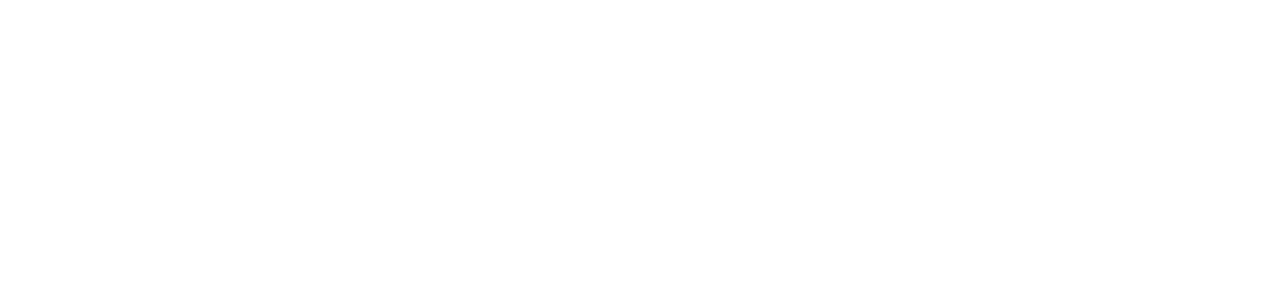
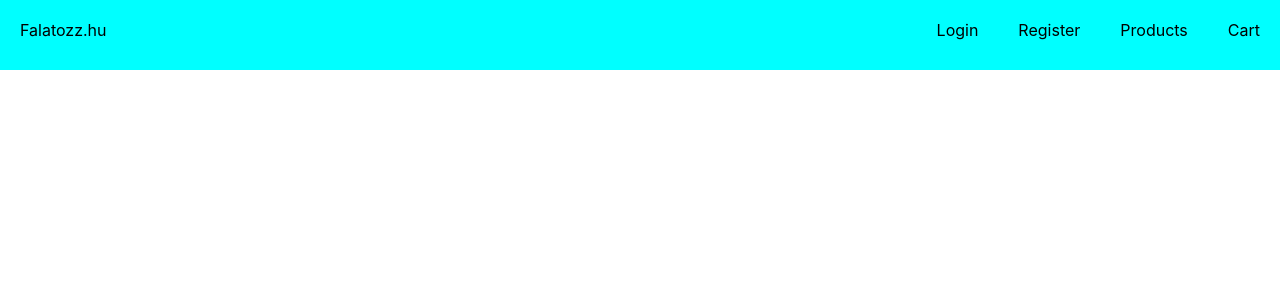
Before and after one commit to GyulaHodosi/FalatozzTest, a React (Create React App) app in the folder falatozz-test/: page / in a window 1280 px wide. Shown: the top 300 px of the page. Built offline with nearby package versions, Linux system fonts and the light colour scheme.

Commit message:
Add header to router

```diff
--- a/falatozz-test/src/App.js
+++ b/falatozz-test/src/App.js
@@ -5,11 +5,13 @@
 import Register from "./Routes/Register.js";
 import Products from "./Routes/Products.js";
 import Cart from "./Routes/Cart.js";
+import Header from "./Components/Header.js";
 
 function App() {
   return (
     <div className="App">
       <Router>
+        <Header />
         <Route exact path="/login" component={Login}/>
         <Route exact path="/register" component={Register}/>
         <Route exact path="/products" component={Products}/>
```
